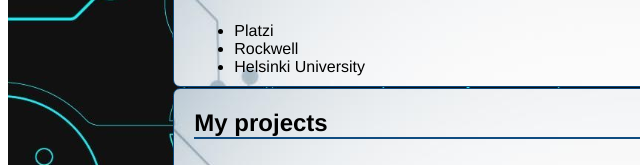
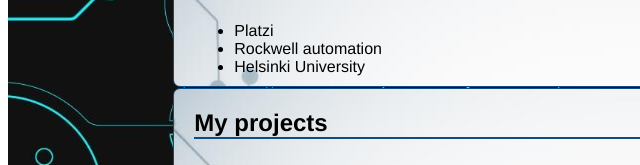
Before and after one commit to ricardomvp/professional_page, a plain HTML site: page index.html in a window 1280 px wide. Shown: the part 595-760 px from the top of the page, 0-640 px from the left. Drawn offline with Linux system fonts and the light colour scheme.

Commit message:
fix rocwell path

```diff
--- a/index.html
+++ b/index.html
@@ -350,7 +350,7 @@
                 </ul>
               </li>
               <li class ="platform">
-                <a id="platform" href="#">Rockwell</a>
+                <a id="platform" href="#">Rockwell automation</a>
                 <ul>
                   <li id="rockwell-course" class="course">
                     <img src="images/rockwell/CCP146.jpg">
```
